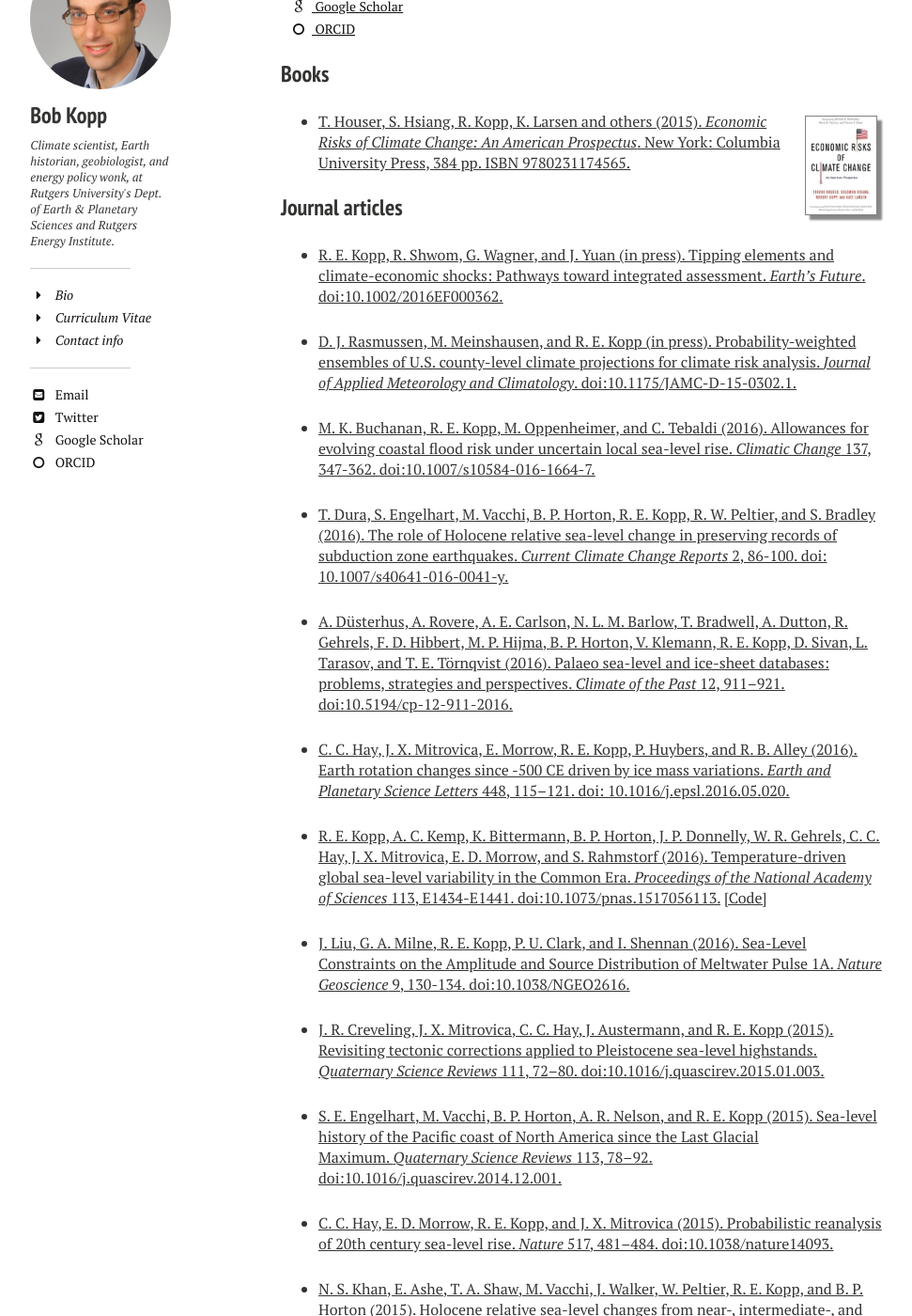
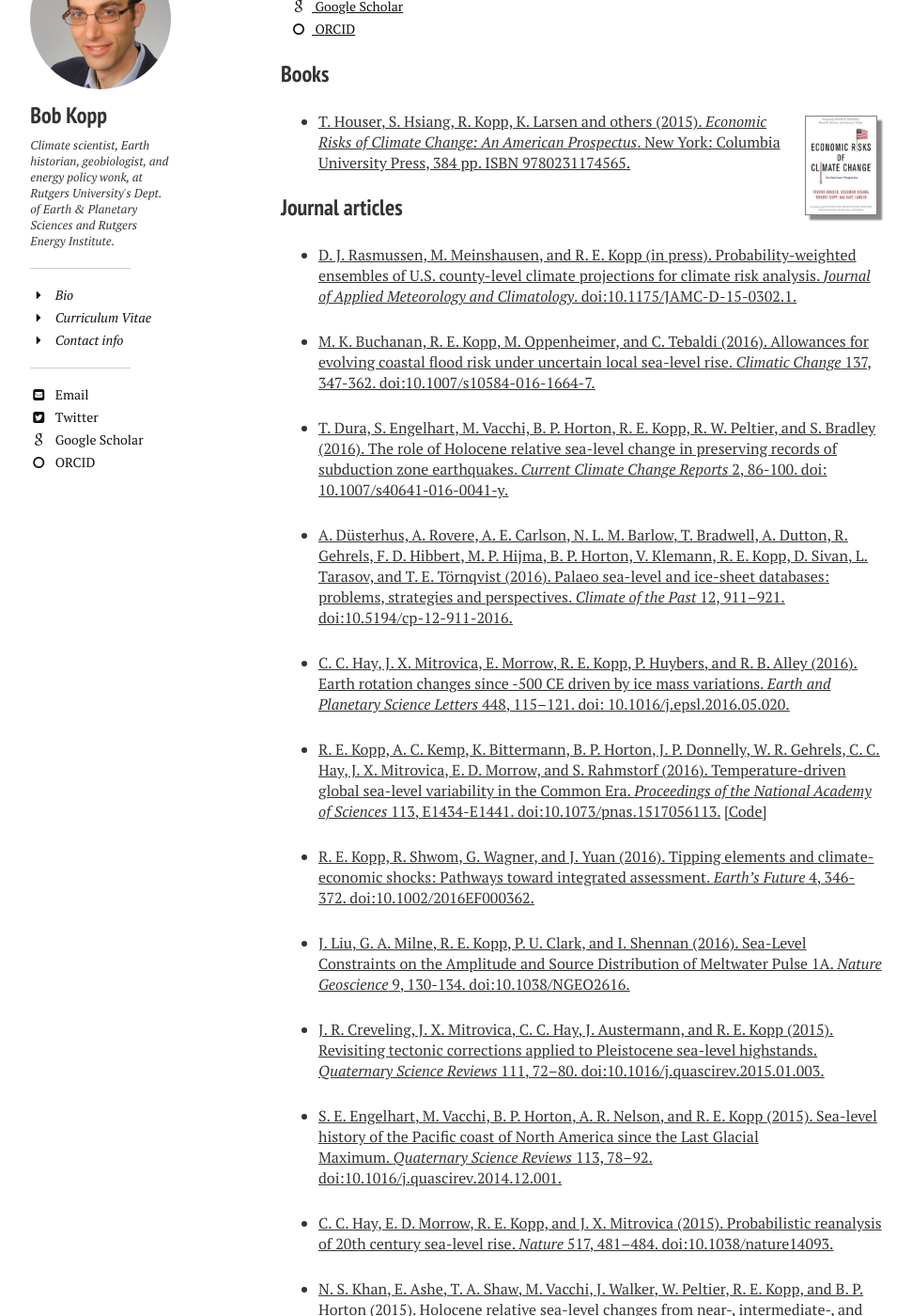
Before and after one commit to mrke/bobkopp.github.io, a Jekyll site: the page built from papers/index.md, in a window 1280 px wide and 1400 px high, scrolled down 1136 px. Shown: the whole window at 94% size, without its empty margins (21-992 px from the left). Built offline with Jekyll 4.4.1, drawn with Linux system fonts in a browser that asks for light colours; nearby versions of some CDN libraries; some of the changed lines change nothing that is shown; some of the changed text lies outside the part shown.

Commit message:
page numbers

```diff
--- a/papers/index.md
+++ b/papers/index.md
@@ -2,7 +2,7 @@
 layout: page
 title: Publications
 tags: [papers]
-modified: July 27 2016
+modified: September 20 2016
 comments: false
 share: false
 image:
@@ -39,8 +39,6 @@ image:
 
 ### Journal articles
 
-* [R. E. Kopp, R. Shwom, G. Wagner, and J. Yuan (in press). Tipping elements and climate-economic shocks: Pathways toward integrated assessment. _Earth's Future_.  doi:10.1002/2016EF000362.](http://dx.doi.org/10.1002/2016EF000362)
-
 * [D. J. Rasmussen, M. Meinshausen, and R. E. Kopp (in press). Probability-weighted ensembles of U.S. county-level climate projections for climate risk analysis. _Journal of Applied Meteorology and Climatology_. doi:10.1175/JAMC-D-15-0302.1.](http://dx.doi.org/10.1175/JAMC-D-15-0302.1)
 
 * [M. K. Buchanan, R. E. Kopp, M. Oppenheimer, and C. Tebaldi (2016). Allowances for evolving coastal flood risk under uncertain local sea-level rise. _Climatic Change_ 137, 347-362. doi:10.1007/s10584-016-1664-7.](http://dx.doi.org/10.1007/s10584-016-1664-7)
@@ -52,6 +50,8 @@ image:
 * [C. C. Hay, J. X. Mitrovica, E. Morrow, R. E. Kopp, P. Huybers, and R. B. Alley (2016). Earth rotation changes since -500 CE driven by ice mass variations. _Earth and Planetary Science Letters_ 448, 115–121. doi: 10.1016/j.epsl.2016.05.020.](http://dx.doi.org/10.1016/j.epsl.2016.05.020)
 
 * [R. E. Kopp, A. C. Kemp, K. Bittermann, B. P. Horton, J. P. Donnelly, W. R. Gehrels, C. C. Hay, J. X. Mitrovica, E. D. Morrow, and S. Rahmstorf (2016). Temperature-driven global sea-level variability in the Common Era. _Proceedings of the National Academy of Sciences_ 113, E1434-E1441. doi:10.1073/pnas.1517056113.](http://dx.doi.org/10.1073/pnas.1517056113) [[Code]](https://github.com/bobkopp/CESL-STEHM-GP/releases)
+
+* [R. E. Kopp, R. Shwom, G. Wagner, and J. Yuan (2016). Tipping elements and climate-economic shocks: Pathways toward integrated assessment. _Earth's Future_ 4, 346-372.  doi:10.1002/2016EF000362.](http://dx.doi.org/10.1002/2016EF000362)
 
 * [J. Liu, G. A. Milne, R. E. Kopp, P. U. Clark, and I. Shennan (2016). Sea-Level Constraints on the Amplitude and Source Distribution of Meltwater Pulse 1A. _Nature Geoscience_ 9, 130-134. doi:10.1038/NGEO2616.](http://dx.doi.org/10.1038/NGEO2616)
 
```
